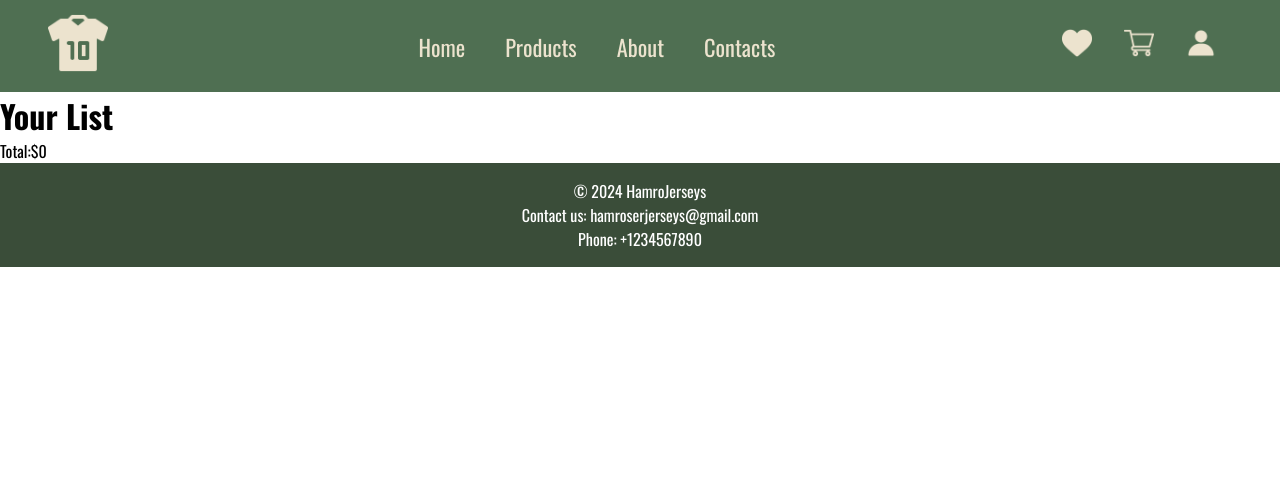
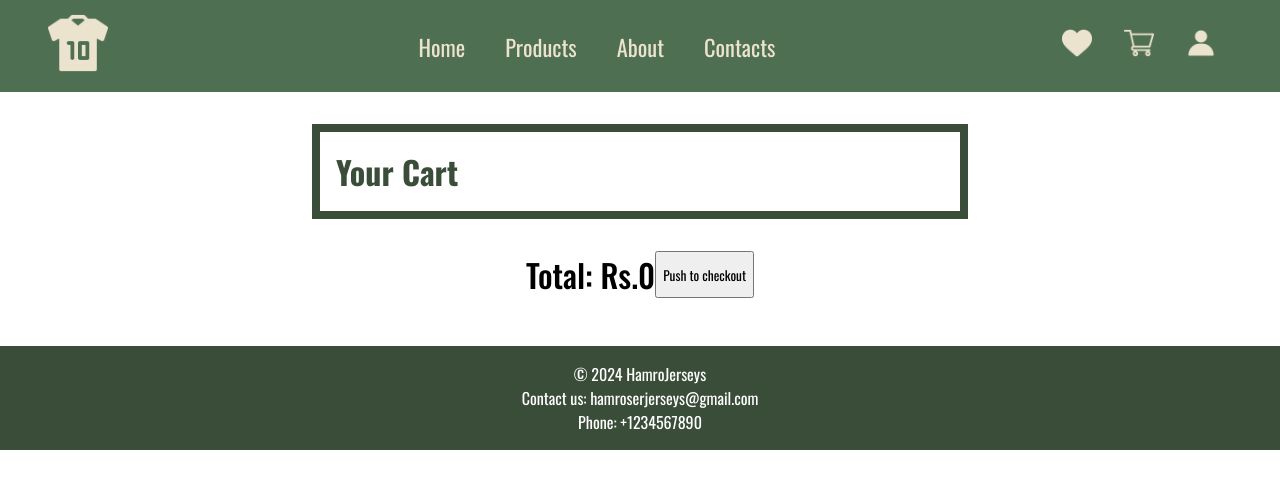
Before and after one commit to AyushThapaChhetri/SeProject, a React (Vite) app: page /cart in a window 1280 px wide. Shown: the top 488 px of the page. Built offline with nearby package versions, Linux system fonts and the light colour scheme.

Commit message:
updated styles

```diff
--- a/src/Css/Cart.css
+++ b/src/Css/Cart.css
@@ -1,3 +1,23 @@
-.cart{
-    border:1px solid;
+.checkout{
+    border:.5rem solid #3A4D39;
+    width:50%;
+    margin: 2rem;
 }
+
+.checkout-title{
+    margin:1rem;
+    color:  #3A4D39;
+}
+
+.checkout-main{
+    display: flex;
+    justify-content: center;
+}
+
+.checkout-total{
+    font-size: 2rem;
+    font-weight: 500;
+    display: flex;
+    justify-content: center;
+    margin: 0rem 2rem 3rem 2rem;
+}
--- /dev/null
+++ b/src/Css/CartItem.css
@@ -0,0 +1,58 @@
+.cart{
+    border: .15rem solid black;
+    margin: 1rem;
+    display: flex;
+    align-items: center;
+    background-color: #ECE3CE;
+    justify-content: space-around;
+
+}
+
+.cart>div{
+    padding: .5rem;
+    margin:.5rem
+}
+
+.cartImage{
+    width:150px;
+}
+
+.count{
+    display: flex;
+    align-items: center;
+}
+
+#count-elem{
+    margin:.25rem;
+}
+
+#cartDetails-title{
+    font-size: 1.3rem;
+    font-weight: 500;
+    color: #3A4D39;
+}
+
+#cartDetails-price{
+    font-size: 1.25rem;
+    font-weight: 500;
+    color: rgb(75, 167, 252);
+}
+
+.rounded-button {
+    border-radius: 50%; /* Makes the button round */
+    width: 40px;       /* Set the width */
+    height: 40px;      /* Set the height */
+    border: none;      /* Remove default border */
+    background-color:  #3A4D39; /* Button background color */
+    color: white;      /* Button text color */
+    font-size: 1.5rem;
+    font-weight: 400;   /* Text size */
+    display: flex;     /* Center the text horizontally */
+    align-items: center; /* Center the text vertically */
+    justify-content: center; /* Center the text */
+    cursor: pointer;   /* Change cursor to pointer */
+  }
+
+  .rounded-button:hover {
+    background-color: #0056b3; /* Darker background on hover */
+  }
--- a/src/components/Cart.jsx
+++ b/src/components/Cart.jsx
@@ -3,27 +3,35 @@ import { useContext } from 'react';
 import { Products } from '../products'
 import { shopContext } from '../context/shopContext'
 import CartItem from './CartItem';
+import '../Css/Cart.css';
+
 
 export default function Cart() {
   const {getTotal,cartItems} =useContext(shopContext);
 
     return (
-        <div className='cart'>
-        <div>
-            <h1>Your List</h1>
+        <>
+            <div className='checkout-main'>
+                <div className='checkout'>
+                    <div className='checkout-title'>
+                        <h1>Your Cart</h1>
                     </div>
-            <div className='cart-items'>
+                    <div className='checkout-items'>
                         {Products.map((product) => {
                         if (cartItems[product.id] > 0) {
                             return <CartItem data={product} />;
                         }
                         })}
                     </div>
-            <div className='checkout'>
-                <p>Total:${getTotal()}</p>
+                </div>
+            </div>
+            <div className='checkout-total'>
+                <p>Total: Rs.{getTotal()}</p>
+                <button>Push to checkout</button>
                 {/* display message if no item in cart */}
                 {/* continue shopping button */}
             </div>
-        </div>
+        </>
+
     );
     }
--- a/src/components/CartItem.jsx
+++ b/src/components/CartItem.jsx
@@ -1,6 +1,8 @@
 import React from 'react'
 import { shopContext } from '../context/shopContext'
 import { useContext } from 'react';
+import '../Css/CartItem.css';
+
 
 
 function CartItem(props) {
@@ -9,16 +11,21 @@ function CartItem(props) {
 
 
   return (
-    <div className='card'>
-        <img src={productImage} alt />
-        <p>{id}</p>
-        <p>{productName}</p>
-        <p>{category}</p>
-        <p>{price}</p>
+    <div className='cart'>
+      <div >
+        <img className="cartImage" src={productImage} alt />
+      </div>
+      <div className="cartDetails">
+        {/* <p id="cartDetails-id">{id}</p> */}
+        <p id="cartDetails-title">{productName}</p>
+        <p id="cartDetails-cat">{category}</p>
+        <p id="cartDetails-price">Rs. {price}</p>
+      </div>
+
         <div className='count'>
-          <button onClick={()=>addToCart(id)}>+</button>
-            <p>{cartItems[id]}</p>
-          <button onClick={()=>removeFromCart(id)}>-</button>
+          <button className="rounded-button" id="count-elem" onClick={()=>addToCart(id)}>+</button>
+          <p id="count-elem">{cartItems[id]}</p>
+          <button className="rounded-button" id="count-elem" onClick={()=>removeFromCart(id)}>-</button>
           {/* delete button */}
         </div>
     </div>
```
Lines whose indentation alone changed are shown as unchanged.
